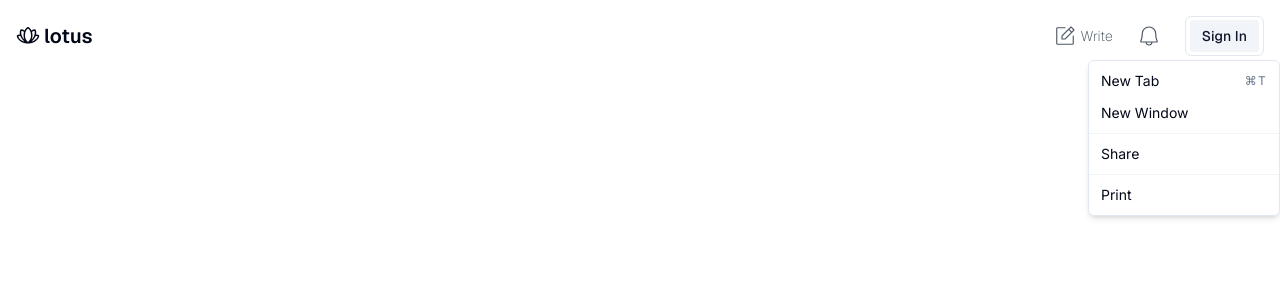
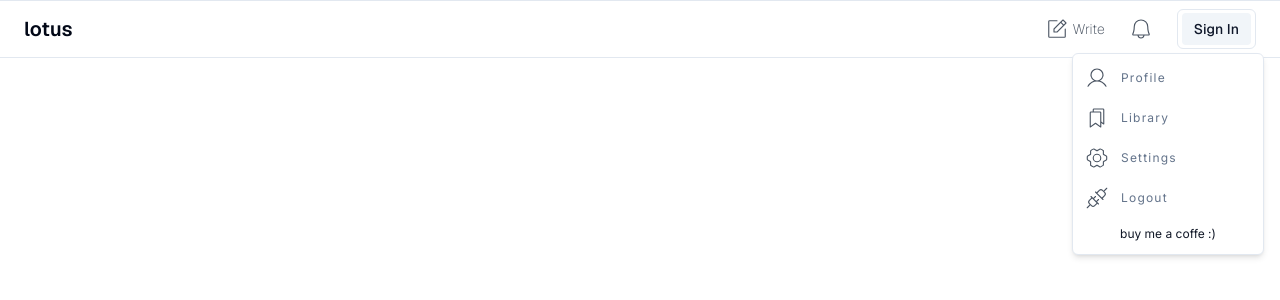
Before and after one commit to mariquegonn-dev/lotus-medium, a Next.js app: page / in a window 1280 px wide. Both pictures are taken after a click on the button "Sign In". Shown: the top 300 px of the page. Built offline with nearby package versions, Linux system fonts and the light colour scheme; no server answers.

Commit message:
feat: Menu updated

```diff
--- a/src/app/components/Header/(components)/header-nav.tsx
+++ b/src/app/components/Header/(components)/header-nav.tsx
@@ -9,15 +9,19 @@ import {
   MenubarTrigger,
 } from "@/components/ui/menubar";
 import Link from "next/link";
+import { MainMenu } from "./menu.config";
 
-export const HeaderNav = () => {
+type HeaderNavProps = {
+  items: MainMenu;
+};
+
+export const HeaderNav = ({ items }: HeaderNavProps) => {
   return (
-    <div className="font-geist flex justify-between ">
+    <div className="flex justify-between px-6 py-2 font-geist">
       {/* Home e barra de pesquisa */}
       <div className="flex items-center gap-3">
         <div className="">
-          <Link href="/" className="flex items-center gap-1 ">
-            <LotusIcon size={24} />
+          <Link href="/">
             <span className="text-xl font-semibold">lotus</span>
           </Link>
         </div>
@@ -42,15 +46,31 @@ export const HeaderNav = () => {
         <Menubar>
           <MenubarMenu>
             <MenubarTrigger className="hover:bg-accent">Sign In</MenubarTrigger>
-            <MenubarContent>
-              <MenubarItem>
-                New Tab <MenubarShortcut>⌘T</MenubarShortcut>
+            <MenubarContent className="mr-4">
+              {items.items.map((item, index) => (
+                <MenubarItem
+                  key={item.label}
+                  className="link-custom-component group p-0"
+                >
+                  <Link
+                    href={`/${item.label.toLowerCase()}`}
+                    className="flex w-full items-center rounded-sm p-2 hover:bg-primary-foreground"
+                  >
+                    {item.icon}{" "}
+                    <MenubarShortcut className="ml-3 group-hover:text-gray-900">
+                      <p>{item.label}</p>
+                    </MenubarShortcut>
+                  </Link>
+                </MenubarItem>
+              ))}
+              <MenubarItem className="p-0">
+                <Link
+                  href="#"
+                  className="w-full rounded-sm p-2 text-center text-xs text-gray-900 hover:scale-105"
+                >
+                  buy me a coffe :)
+                </Link>
               </MenubarItem>
-              <MenubarItem>New Window</MenubarItem>
-              <MenubarSeparator />
-              <MenubarItem>Share</MenubarItem>
-              <MenubarSeparator />
-              <MenubarItem>Print</MenubarItem>
             </MenubarContent>
           </MenubarMenu>
         </Menubar>
--- /dev/null
+++ b/src/app/components/Header/(components)/menu.config.tsx
@@ -0,0 +1,37 @@
+import {
+  BookmarksIcon,
+  GearIcon,
+  SignOutIcon,
+  UserIcon,
+} from "@/components/icons";
+
+type MenuConfigType = {
+  icon: React.ReactNode;
+  label: string;
+};
+
+export type MainMenu = {
+  items: MenuConfigType[];
+};
+
+export const menuConfig: MainMenu = {
+  items: [
+    {
+      icon: <UserIcon size={24} weight="light" color="#4B5563" />,
+      label: "Profile",
+    },
+    {
+      icon: <BookmarksIcon size={24} weight="light" color="#4B5563" />,
+      label: "Library",
+    },
+    {
+      icon: <GearIcon size={24} weight="light" color="#4B5563" />,
+      label: "Settings",
+    },
+
+    {
+      icon: <SignOutIcon size={24} weight="light" color="#4B5563" />,
+      label: "Logout",
+    },
+  ],
+};
--- a/src/app/components/Header/Header.tsx
+++ b/src/app/components/Header/Header.tsx
@@ -4,6 +4,7 @@ import { Button } from "@/components/ui/button";
 import { LogInIcon } from "lucide-react";
 import { signIn, signOut, useSession } from "next-auth/react";
 import { HeaderNav } from "./(components)/header-nav";
+import { menuConfig } from "./(components)/menu.config";
 
 export const Header = () => {
   const { status, data } = useSession();
@@ -17,8 +18,8 @@ export const Header = () => {
   };
 
   return (
-    <header className="p-4">
-      <HeaderNav />
+    <header className="border-y-[1px]">
+      <HeaderNav items={menuConfig} />
 
       {/* <Button className="gap-2" onClick={handleLoginClick}>
         <LogInIcon />
```
